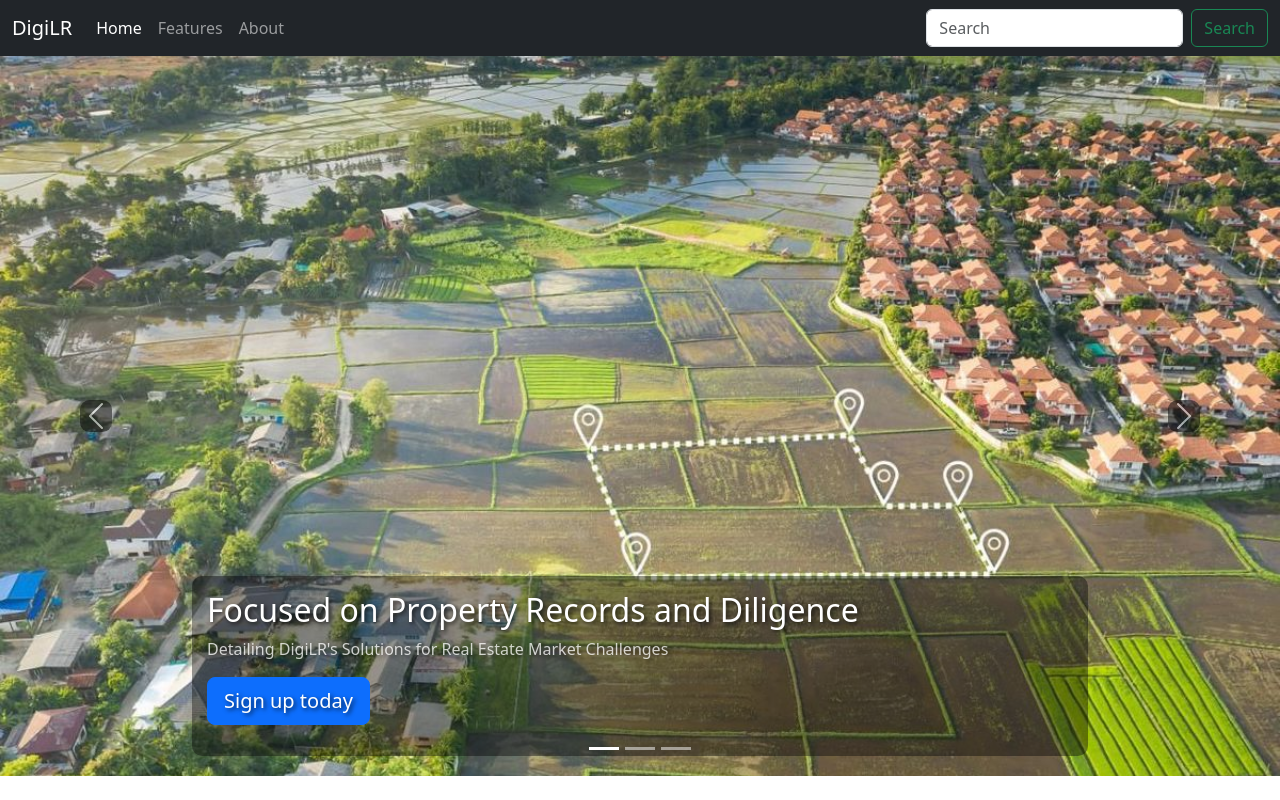
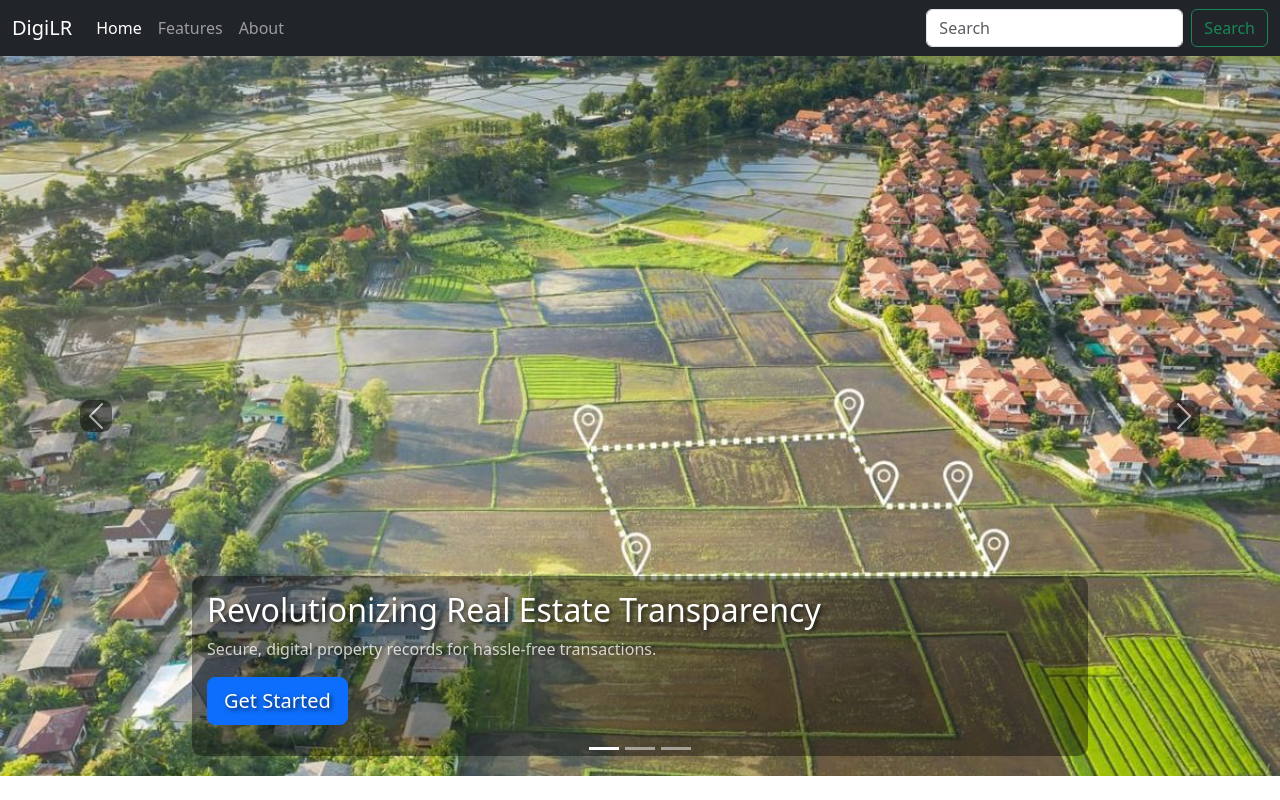
Before and after one commit to AnshulDIgiLR/DigiLR-Website, a React (Vite) app: page / in a window 1280 px wide. Shown: the top 800 px of the page. Built offline with nearby package versions, Linux system fonts and the light colour scheme.

Commit message:
Front Text set

```diff
--- a/src/Components/Front.jsx
+++ b/src/Components/Front.jsx
@@ -16,9 +16,9 @@ export default function Front() {
         <div className="container">
           <div className="carousel-caption text-start" style={{ backgroundColor: "rgba(0, 0, 0, 0.4)", color: "white", padding: "15px", borderRadius: "10px", textShadow: "2px 2px 4px rgba(0, 0, 0, 0.7)"}}
           >
-            <h2>Focused on Property Records and Diligence</h2>
-            <p className="opacity-75">Detailing DigiLR's Solutions for Real Estate Market Challenges</p>
-            <p><a className="btn btn-lg btn-primary" href="/">Sign up today</a></p>
+            <h2>Revolutionizing Real Estate Transparency</h2>
+            <p className="opacity-75">Secure, digital property records for hassle-free transactions.</p>
+            <p><a className="btn btn-lg btn-primary" href="/">Get Started</a></p>
           </div>
         </div>
       </div>
@@ -26,8 +26,8 @@ export default function Front() {
       <img src="/front2.png" className="d-block w-100" style={{height: "90vh", objectFit: "cover"}} alt=""/>
       <div className="container">
           <div className="carousel-caption" style={{backgroundColor: "rgba(0, 0, 0, 0.4)", padding: "15px", borderRadius: "10px", color: "white", textShadow: "2px 2px 4px rgba(0, 0, 0, 0.7)"}}>
-            <h2>Focused on Property Records and Diligence</h2>
-            <p>Some representative placeholder content for the second slide of the carousel.</p>
+            <h2>Verify Property Ownership with Ease</h2>
+            <p>DigiLR ensures accurate, tamper-proof property records.</p>
             <p><a className="btn btn-lg btn-primary" href="/">Learn more</a></p>
           </div>
         </div>
@@ -36,9 +36,9 @@ export default function Front() {
       <img src="/front3.png" className="d-block w-100" style={{height: "90vh", objectFit: "cover"}} alt=""/>
         <div className="container">
           <div className="carousel-caption text-end" style={{backgroundColor: "rgba(0, 0, 0, 0.4)", padding: "15px", borderRadius: "10px", color: "white", textShadow: "2px 2px 4px rgba(0, 0, 0, 0.7)"}}>
-            <h2>One more for good measure.</h2>
-            <p>Some representative placeholder content for the third slide of this carousel.</p>
-            <p><a className="btn btn-lg btn-primary" href="/">Browse gallery</a></p>
+            <h2>Smart Due Diligence for Smarter Investments</h2>
+            <p>Access complete property history and legal insights before you buy.</p>
+            <p><a className="btn btn-lg btn-primary" href="/">Explore Features</a></p>
           </div>
         </div>
       </div>
```
